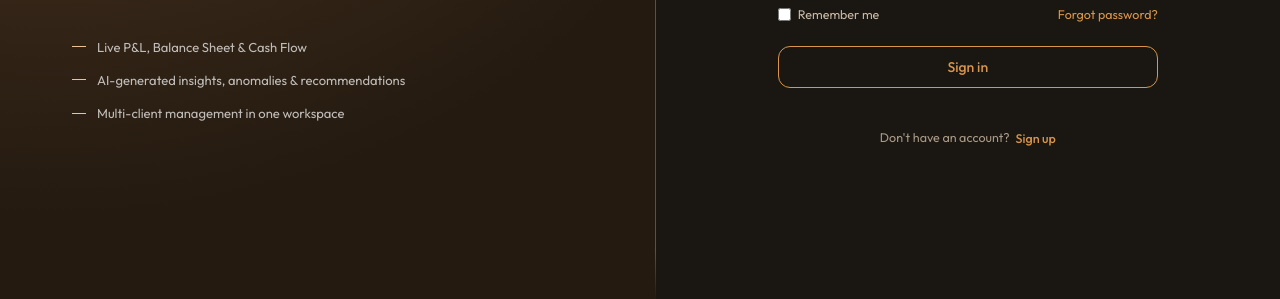
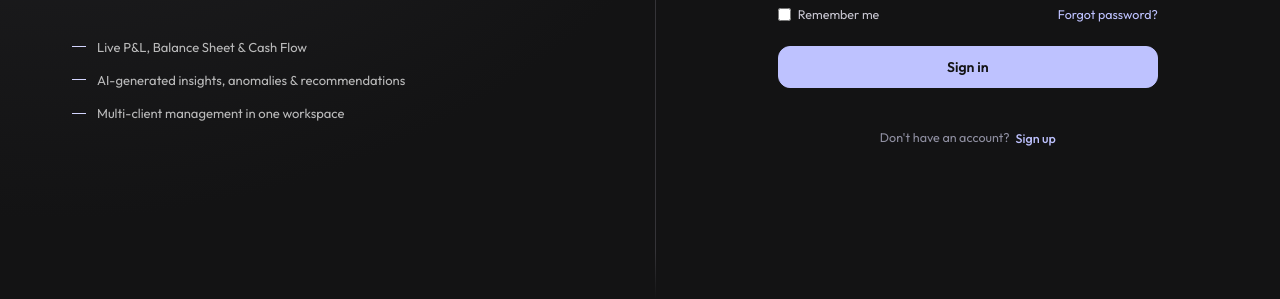
Before and after one commit to nonakaportal/nonaka-ai-poratal-, a website: page frontend/index.html in a window 1280 px wide. Shown: the part 501-800 px from the top of the page. Drawn offline with nearby package versions, Linux system fonts and the light colour scheme.

Commit message:
Swap to the neutral-black palette and drop light mode
Replaces the warm amber/charcoal tokens with the agreed design direction:
neutral black surfaces, a single periwinkle accent, cyan for data emphasis
and peach for attention. Because the app is token-driven, this recolours
every page at once; individual page layouts follow in later passes.

Light mode is removed rather than reinvented — every screen in the design
set is dark, so a light variant would have been guesswork. That takes out
the theme toggle, the Settings appearance switch, and the dead theme.js.

The primary button becomes the one filled control in the system, since the
periwinkle accent reads as a fill rather than an outline; its label and
spinner invert to near-black so they stay legible on it.

Co-Authored-By: Claude Opus 5 <noreply@anthropic.com>

```diff
--- a/frontend/css/style.css
+++ b/frontend/css/style.css
@@ -73,25 +73,23 @@ a:hover { color: var(--accent-hover); text-decoration: underline; }
 }
 /* Sidebar is warm dark in both themes, so this reads fine unconditionally. */
 .sidebar-brand-text {
-  font-size: 15px; font-weight: 700; color: #F3ECE4;
+  font-size: 15px; font-weight: 700; color: var(--text-primary);
   letter-spacing: -0.01em; white-space: nowrap;
 }
 
 .brand-logo img { display: none; width: auto; }
-[data-theme="light"] .brand-logo .brand-logo-light { display: block; }
-[data-theme="dark"] .brand-logo .brand-logo-dark { display: block; }
+.brand-logo .brand-logo-dark { display: block; }
 
 .sidebar-logo-img img { height: 34px; }
 .auth-logo img { height: 78px; }
 .auth-card-logo-img img { height: 38px; }
 .connect-logo-img img { height: 60px; }
-/* Nocturne's image treatment: anything darker than the backdrop falls away,
-   so the logos' baked-in near-black grounds disappear. Dark grounds only —
-   in the light theme the light lockup is used as-is. */
+/* Anything darker than the backdrop falls away, so the logo's baked-in
+   near-black ground disappears. Relies on a dark surface underneath. */
 .auth-logo img,
-[data-theme="dark"] .sidebar-logo-img img,
-[data-theme="dark"] .connect-logo-img img,
-[data-theme="dark"] .auth-card-logo-img img {
+.sidebar-logo-img img,
+.connect-logo-img img,
+.auth-card-logo-img img {
   mix-blend-mode: lighten; background-color: transparent;
 }
 .qb-connect-mark {
@@ -282,7 +280,7 @@ a:hover { color: var(--accent-hover); text-decoration: underline; }
   box-shadow: none;
 }
 .card { transition: border-color var(--transition), box-shadow var(--transition); }
-.card:hover, .kpi-card:hover { border-color: #4A4137; }
+.card:hover, .kpi-card:hover { border-color: var(--n-neutral-800); }
 .card-pad { padding: 20px 22px; }
 .card-pad-lg { padding: 26px 28px; }
 .card-header { display: flex; align-items: center; justify-content: space-between; margin-bottom: 18px; }
@@ -361,7 +359,7 @@ th.sort-asc::after { content: " ↑"; color: var(--accent); }
 th.sort-desc::after { content: " ↓"; color: var(--accent); }
 
 /* ------------------------------------------------------------
-   BUTTONS — outlined, never flooded
+   BUTTONS — one filled primary, everything else outlined
 ------------------------------------------------------------ */
 .btn {
   display: inline-flex; align-items: center; justify-content: center; gap: 7px;
@@ -373,9 +371,11 @@ th.sort-desc::after { content: " ↓"; color: var(--accent); }
 .btn:hover { text-decoration: none; }
 .btn:active { transform: translateY(0.5px); }
 .btn:disabled { opacity: 0.45; cursor: not-allowed; }
-.btn-primary { color: var(--accent); border-color: var(--accent); background: transparent; }
-.btn-primary:hover { background: color-mix(in srgb, var(--accent) 12%, transparent); }
-.btn-primary:active { background: color-mix(in srgb, var(--accent) 22%, transparent); }
+/* The one flooded button in the system — the accent is a light periwinkle,
+   so its label has to be near-black rather than the usual light text. */
+.btn-primary { color: var(--accent-on); border-color: var(--accent); background: var(--accent); font-weight: 600; }
+.btn-primary:hover { background: var(--accent-hover); border-color: var(--accent-hover); }
+.btn-primary:active { background: var(--n-accent-600); border-color: var(--n-accent-600); }
 .btn-ghost { color: var(--text-secondary); border-color: var(--border); }
 .btn-ghost:hover { color: var(--text-primary); border-color: var(--n-neutral-600); background: color-mix(in srgb, var(--n-text) 5%, transparent); }
 .btn-danger { color: var(--negative); border-color: color-mix(in srgb, var(--negative) 55%, transparent); }
@@ -460,13 +460,13 @@ th.sort-desc::after { content: " ↓"; color: var(--accent); }
 
 .auth-split { position: relative; z-index: 1; display: grid; grid-template-columns: 1.05fr 1fr; min-height: 100vh; width: 100%; }
 .auth-left {
-  background: var(--n-section);
-  background-image: radial-gradient(120% 90% at 8% 0%, var(--n-section-glow) 0%, var(--n-section) 55%, #241A10 100%);
+  background: var(--bg-card);
+  background-image: radial-gradient(120% 90% at 8% 0%, var(--n-accent-900) 0%, var(--bg-card) 55%, var(--bg-page) 100%);
   display: flex; align-items: center; padding: 64px 72px; position: relative; overflow: hidden;
 }
 .auth-left::after {
   content: ""; position: absolute; top: 0; right: 0; width: 1px; height: 100%;
-  background: linear-gradient(to bottom, transparent, color-mix(in srgb, var(--n-section-ghost) 80%, transparent) 48px, color-mix(in srgb, var(--n-section-ghost) 80%, transparent) calc(100% - 48px), transparent);
+  background: linear-gradient(to bottom, transparent, var(--border) 48px, var(--border) calc(100% - 48px), transparent);
 }
 .auth-left-inner { max-width: 460px; }
 .auth-brand { display: flex; align-items: center; gap: 14px; margin-bottom: 52px; }
@@ -1047,6 +1047,9 @@ textarea.ai-chat-input { max-height: 140px; }
 .settings-row-label { font-size: 12.5px; color: var(--text-secondary); }
 
 .spinner { display: inline-block; width: 14px; height: 14px; border: 2px solid color-mix(in srgb, var(--accent) 25%, transparent); border-top-color: var(--accent); border-radius: 50%; animation: spin 0.9s linear infinite; }
+/* Inside a filled primary button the accent is the background, so the
+   spinner has to invert or it disappears into it. */
+.btn-primary .spinner { border-color: color-mix(in srgb, var(--accent-on) 28%, transparent); border-top-color: var(--accent-on); }
 @keyframes spin { to { transform: rotate(360deg); } }
 .pulse-ring { animation: pulse 1.6s ease-in-out infinite; }
 .success-ring { color: var(--positive); }
@@ -1210,7 +1213,7 @@ textarea.ai-chat-input { max-height: 140px; }
 .alert-row.warning { border-left-color: var(--warning); }
 .alert-row.info { border-left-color: var(--info); }
 .alert-row.positive { border-left-color: var(--positive); }
-.alert-row:hover { border-color: #4A4137; }
+.alert-row:hover { border-color: var(--n-neutral-800); }
 .alert-row:hover.warning { border-left-color: var(--warning); }
 .alert-row:hover.info { border-left-color: var(--info); }
 .alert-row:hover.positive { border-left-color: var(--positive); }
--- a/frontend/css/tokens.css
+++ b/frontend/css/tokens.css
@@ -1,69 +1,67 @@
 /* ============================================================
    NONAKA FINANCIAL PARTNERS — TOKENS
-   Warm, calm design system for a first-time small-business owner —
-   warm neutrals + one amber accent, replacing the earlier cool
-   purple/navy "AI tool" palette. Dark is the default;
-   [data-theme="light"] overrides. See DESIGN.md for the full
-   rationale; token names are unchanged so no application JS changes.
+   Neutral near-black surfaces with a single periwinkle accent,
+   cyan for data emphasis and peach for things needing attention.
+   Dark only — there is no light theme; every screen in the design
+   set is dark, so a light variant would be invented rather than
+   designed. Token names are unchanged, so application JS that
+   reads them needs no changes.
 ============================================================ */
 
 :root {
   /* --- source tokens ---------------------------------------- */
-  --n-bg:            #1A1611;
-  --n-surface:       #2A241D;
-  /* Warm near-white, not the literal DESIGN.md dark-mode value
-     (#3A342D) — that value is itself a near-black and measures
-     ~1.36:1 against this background, effectively invisible. This
-     clears ~14.3:1. */
-  --n-text:          #F3ECE4;
-  --n-accent:        #D9954B;
-  --n-section:       #3B2A1A;
-  --n-section-glow:  #5C4326;
-  --n-section-ghost: #7A5C36;
+  --n-bg:      #131314;
+  --n-surface: #1C1C1E;
+  --n-text:    #E4E1E6;
+  --n-accent:  #BEC2FF;
 
-  --n-neutral-100: #FAF6F0;
-  --n-neutral-200: #F0E9DF;
-  --n-neutral-300: #E1D7C8;
-  --n-neutral-400: #C7B9A6;
-  --n-neutral-500: #A89A87;
-  --n-neutral-600: #8C8175;
-  --n-neutral-700: #6E6355;
-  --n-neutral-800: #4A4137;
-  --n-neutral-900: #2E2822;
+  --n-neutral-100: #F5F5F7;
+  --n-neutral-200: #E4E1E6;
+  --n-neutral-300: #C7C5D0;
+  --n-neutral-400: #A9A7B3;
+  --n-neutral-500: #8F8FA1;
+  --n-neutral-600: #6E6E7D;
+  --n-neutral-700: #55555F;
+  --n-neutral-800: #3D3D44;
+  --n-neutral-900: #28282B;
 
-  --n-accent-100: #FBF0E3;
-  --n-accent-200: #F5DDBD;
-  --n-accent-300: #EBC496;
-  --n-accent-400: #E3AC71;
-  --n-accent-500: #D9954B;
-  --n-accent-600: #B87A3B;
-  --n-accent-700: #96612F;
-  --n-accent-800: #6E4823;
-  --n-accent-900: #402A16;
+  --n-accent-100: #F0F1FF;
+  --n-accent-200: #E0E0FF;
+  --n-accent-300: #D3D5FF;
+  --n-accent-400: #C9CCFF;
+  --n-accent-500: #BEC2FF;
+  --n-accent-600: #A0A5E8;
+  --n-accent-700: #8287C9;
+  --n-accent-800: #5A5F96;
+  --n-accent-900: #33375E;
 
   /* Semantic finance colours — kept low-chroma so the accent
-     stays the only saturated voice in the interface. */
-  --n-positive: #6FA37E;
-  --n-negative: #C4726B;
-  --n-warning:  #D4A86A;
-  --n-info:     #8fa8d9;
+     stays the only saturated voice in the interface. Peach is
+     the attention colour and cyan carries data emphasis. */
+  --n-positive: #6BBF93;
+  --n-negative: #EF8F86;
+  --n-warning:  #FFB689;
+  --n-info:     #50D8E9;
 
-  /* --- Portal roles (dark, default) ------------------------ */
-  --bg-page:     #1A1611;
-  --bg-card:     #211D19;
-  --bg-elevated: #2A241D96;
-  --bg-sidebar:  #17130F;
-  --bg-topbar:   rgba(33,29,25,0.82);
-  --bg-input:    #1C170F99;
-  --bg-subtle:   #241F19;
-  --bg-hover:    #2E2820;
+  /* --- Portal roles ----------------------------------------- */
+  --bg-page:     var(--n-bg);
+  --bg-card:     var(--n-surface);
+  --bg-elevated: #232326;
+  --bg-sidebar:  #0F0F10;
+  --bg-topbar:   rgba(19,19,20,0.82);
+  --bg-input:    #18181A;
+  --bg-subtle:   #1A1A1C;
+  --bg-hover:    #242426;
 
   --accent:         var(--n-accent);
-  --accent-hover:   var(--n-accent-400);
+  --accent-hover:   var(--n-accent-300);
   --accent-quiet:   var(--n-accent-700);
   --accent-subtle:  color-mix(in srgb, var(--n-accent) 14%, transparent);
   --accent-line:    color-mix(in srgb, var(--n-accent) 45%, transparent);
   --accent-glow:    color-mix(in srgb, var(--n-accent) 22%, transparent);
+  /* Text/icon colour for a filled accent button — the accent is a
+     light periwinkle, so anything sitting on it must be near-black. */
+  --accent-on:      var(--n-bg);
 
   --positive:    var(--n-positive);
   --positive-bg: color-mix(in srgb, var(--n-positive) 14%, transparent);
@@ -74,16 +72,15 @@
   --info:        var(--n-info);
 
   --text-primary:   var(--n-text);
-  --text-secondary: var(--n-neutral-400);
+  --text-secondary: var(--n-neutral-300);
   --text-muted:     var(--n-neutral-500);
-  /* Re-verified against the new #211D19 card background — clears
-     the 4.5:1 AA floor for the small (10-12px) label text this
-     token is used for. */
-  --text-faint:     #9C8F7D;
+  /* Small (10-12px) label text — measured against --bg-card so it
+     stays above the 4.5:1 AA floor on cards, not just on the page. */
+  --text-faint:     #85848F;
   --text-on-dark:   var(--n-neutral-100);
 
-  --border:       #35302A;
-  --border-light: #23263300;
+  --border:       #353438;
+  --border-light: #2A292D;
   --border-hair:  color-mix(in srgb, var(--n-text) 10%, transparent);
   --rule:         color-mix(in srgb, var(--n-text) 14%, transparent);
 
@@ -91,8 +88,8 @@
   --font-mono: "Outfit", system-ui, sans-serif; /* figures use tabular-nums, not a second face */
 
   --shadow-card:  0 0 0 1px var(--border);
-  --shadow-hover: 0 0 0 1px #4A4137, 0 8px 24px rgba(0,0,0,0.45);
-  --shadow-modal: 0 0 0 1px #5C5347, 0 24px 60px rgba(0,0,0,0.65);
+  --shadow-hover: 0 0 0 1px #45444A, 0 8px 24px rgba(0,0,0,0.5);
+  --shadow-modal: 0 0 0 1px #4E4D55, 0 24px 60px rgba(0,0,0,0.68);
 
   --radius-card: 14px;
   --radius-btn: 12px;
@@ -105,7 +102,7 @@
   --transition: 0.18s cubic-bezier(0.4, 0, 0.2, 1);
 
   /* legacy names still referenced by glassmorphism.css */
-  --glass-bg: rgba(42,36,29,0.55);
+  --glass-bg: rgba(28,28,30,0.55);
   --glass-blur: blur(14px);
   --glass-border: var(--border-hair);
   --glass-shadow: var(--shadow-card);
@@ -114,48 +111,3 @@
   --spacing-md: 16px;
   --accent-primary: var(--accent);
 }
-
-[data-theme="light"] {
-  --bg-page:     #FAF6F0;
-  --bg-card:     #ffffff;
-  --bg-elevated: #ffffff;
-  --bg-sidebar:  #1F1A14;
-  --bg-topbar:   rgba(255,255,255,0.86);
-  --bg-input:    #F7F2EA;
-  --bg-subtle:   #F2ECE2;
-  --bg-hover:    #EDE4D6;
-
-  /* Darkened from the base accent so it clears AA as running
-     link/text color (the literal accent hex is a button/fill
-     color, not a text color — same reason the previous palette's
-     accent-hover was also a deepened shade, not the raw accent). */
-  --accent-hover:  #96612F;
-  --accent-quiet:  var(--n-accent-300);
-  --accent-subtle: color-mix(in srgb, var(--n-accent) 12%, transparent);
-  --accent-line:   color-mix(in srgb, var(--n-accent) 55%, transparent);
-  --accent-glow:   color-mix(in srgb, var(--n-accent) 16%, transparent);
-
-  /* Deepened from the dark-mode positive/negative — the lighter
-     values only clear ~2.7:1 / ~3.3:1 against this cream
-     background, under the AA floor. */
-  --positive: #3E7A54;
-  --negative: #B8564E;
-  --warning:  #a67535;
-  --info:     #5a76b8;
-
-  --text-primary:   var(--n-neutral-900);
-  --text-secondary: var(--n-neutral-700);
-  --text-muted:     #6E6355;
-  --text-faint:     #7A6E5F;
-
-  --border:       #E4DCD1;
-  --border-light:  #EFE7DB;
-  --border-hair:  color-mix(in srgb, var(--n-neutral-900) 12%, transparent);
-  --rule:         color-mix(in srgb, var(--n-neutral-900) 14%, transparent);
-
-  --shadow-card:  0 0 0 1px var(--border);
-  --shadow-hover: 0 0 0 1px #DCD2C2, 0 8px 24px rgba(41,33,25,0.10);
-  --shadow-modal: 0 0 0 1px #DCD2C2, 0 24px 60px rgba(41,33,25,0.18);
-
-  --glass-bg: rgba(255,255,255,0.6);
-}
--- a/frontend/js/data.js
+++ b/frontend/js/data.js
@@ -15,7 +15,6 @@ const NFK_DATA = {
     clients: []
   },
   ui: {
-    theme: localStorage.getItem("nfk-theme") || "dark",
     currentPage: "overview"
   }
 };
--- a/frontend/js/theme.js
+++ /dev/null
@@ -1,43 +0,0 @@
-// frontend/js/theme.js
-
-/**
- * Theme Manager - Handles Day/Night toggle with persistence
- */
-class ThemeManager {
- constructor() {
- this.themeToggle = document.getElementById('theme-toggle');
- this.currentTheme = localStorage.getItem('theme') || 'light';
- this.init();
- }
-
- init() {
- // Apply saved theme on load
- this.setTheme(this.currentTheme);
-
- // Add click listener
- if (this.themeToggle) {
- this.themeToggle.addEventListener('click', () => this.toggleTheme());
- }
- }
-
- setTheme(theme) {
- document.documentElement.setAttribute('data-theme', theme);
- this.currentTheme = theme;
- localStorage.setItem('theme', theme);
-
- // Update button icon
- if (this.themeToggle) {
- this.themeToggle.textContent = theme === 'light' ? '' : '';
- }
- }
-
- toggleTheme() {
- const newTheme = this.currentTheme === 'light' ? 'dark' : 'light';
- this.setTheme(newTheme);
- }
-}
-
-// Initialize when DOM is ready
-document.addEventListener('DOMContentLoaded', () => {
- new ThemeManager();
-});
```
Also changed, not shown: frontend/js/charts.js (+13 -13 lines), frontend/js/app.js.
